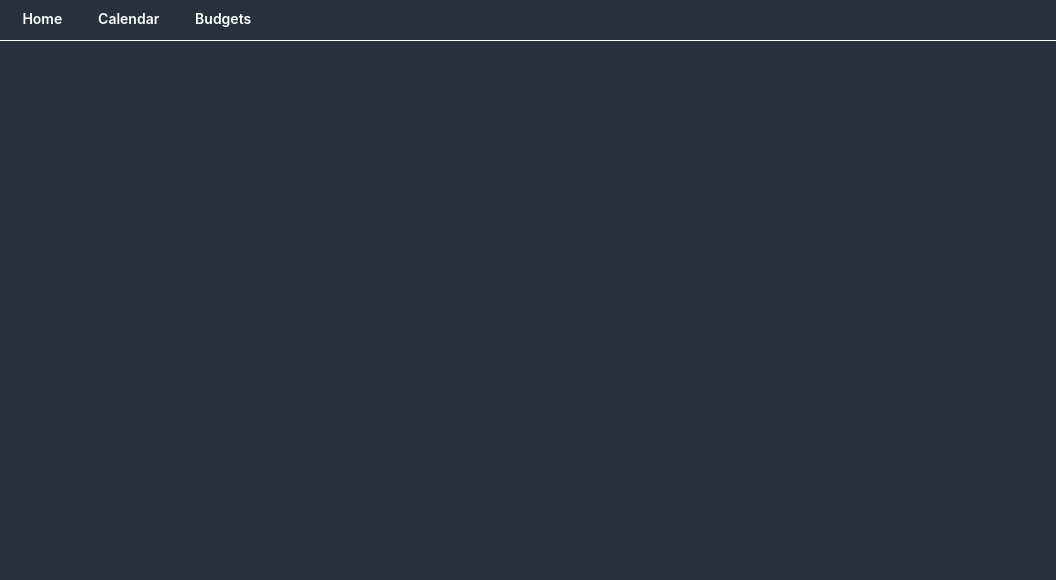
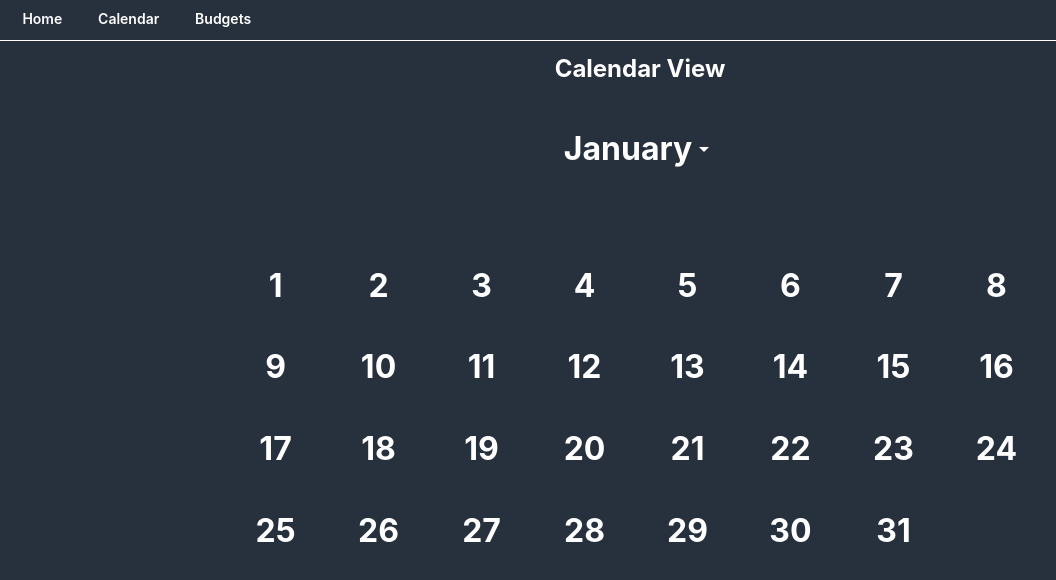
Before and after one commit to apizzulli/budgeter, a React (Create React App) app in the folder frontend/: page /calendar-view in a window 1280 px wide. Shown: the top 580 px of the page, without its empty margins (0-1056 px from the left). Built offline with nearby package versions, Linux system fonts and the light colour scheme.

Commit message:
added back calendar

```diff
--- a/frontend/src/App.js
+++ b/frontend/src/App.js
@@ -1,6 +1,7 @@
 import logo from './logo.svg';
 import './style/App.css';
 import NavBar from './Components/Global/NavBar.js';
+import CalendarView from './Components/Calendar/CalendarView.js';
 import CreateAccount from './Components/User/CreateAccount.js';
 import Transactions from './Components/Transactions/ViewTransactions.js';
 import AddTransactions from './Components/Transactions/AddTransaction.js';
@@ -25,6 +26,7 @@ function App() {
             <NavBar></NavBar>
             <Routes>
               <Route path = "/" element = {<HomeScreen/>}></Route>
+              <Route path="/calendar-view" element={<CalendarView/>}></Route>
               <Route path="/createBudget" element={<CreateBudget/>}></Route>
               <Route path="/editBudget" element={<EditBudget/>}></Route>
               <Route path="/viewBudgets" element={<ViewBudgets/>}></Route>
--- a/frontend/src/Components/Calendar/BirthdayModal.js
+++ b/frontend/src/Components/Calendar/BirthdayModal.js
@@ -1,4 +1,4 @@
-import '../style/birthday_modal_style.css';
+import '../../style/birthday_modal_style.css';
 import Input from '@mui/joy/Input';
 import Button from '@mui/joy/Button';
 import CancelIcon from '@mui/icons-material/Cancel';
--- a/frontend/src/Components/Calendar/Calendar.js
+++ b/frontend/src/Components/Calendar/Calendar.js
@@ -1,5 +1,5 @@
 import CalendarTile from "./CalendarTile";
-import '../style/calendar_style.css';
+import '../../style/calendar_style.css';
 import { useState, useContext } from 'react';
 import Modal from '@mui/joy/Modal';
 import BirthdayModal from "./BirthdayModal";
--- a/frontend/src/Components/Calendar/CalendarTile.js
+++ b/frontend/src/Components/Calendar/CalendarTile.js
@@ -1,5 +1,5 @@
 import { setSelectionRange } from '@testing-library/user-event/dist/utils';
-import '../style/calendar_style.css';
+import '../../style/calendar_style.css';
 import { useState, useEffect } from 'react';
 import CakeIcon from '@mui/icons-material/Cake';
 import Modal from '@mui/joy/Modal';
--- a/frontend/src/Components/Calendar/CalendarView.js
+++ b/frontend/src/Components/Calendar/CalendarView.js
@@ -1,5 +1,6 @@
 import { useState, useContext, createContext } from "react";
-import '../style/calendar_style.css';
+import '../../style/calendar_style.css';
+import '../../style/default_styles.css';
 import Calendar from './Calendar.js';
 import BirthdayModal from './BirthdayModal.js';
 import Modal from '@mui/joy/Modal';
@@ -38,35 +39,41 @@ export default function CalendarView () {
     }
 
     const handleMenuOpen = (event) => {
-        setAnchorEl(event.currentTarget.innerHTML);
+        setAnchorEl(event.currentTarget.parentElement);
     };
 
     const handleClose = () => {
         setAnchorEl(null);
     };
 
+    window.addEventListener('mouseup', function(e) {
+        var x = document.querySelector('#categoryForm');
+        if (e.target != document.querySelector(".menuItem") && Boolean(anchorEl)) {
+            setAnchorEl(null);
+        }
+    });
+
     return(
-        <div class="main">
-            <h2 class="title">Welcome to the Calendar Manager. Here, you can manage all of your birthdays
-                in a convenient calendar view.
+        <div className="verticalFlex">
+            <h2 class="title" style={{marginTop:'1%'}} >Calendar View
             </h2>
-            <div style={{float:'center', marginLeft: 'auto', marginRight: 'auto'}} >
+            <div className="horizontalFlex">
                 <h1>{selectedMonth}</h1>
                 <Menu anchorEl={anchorEl} open={open}>
-                    <MenuItem selected={selectedMonth===MONTHS.JANUARY} onClick={(event)=>handleMonthSelect(event)}>January</MenuItem>
-                    <MenuItem selected={selectedMonth===MONTHS.FEBRUARY} onClick={(event)=>handleMonthSelect(event)}>February</MenuItem>
-                    <MenuItem selected={selectedMonth===MONTHS.MARCH} onClick={(event)=>handleMonthSelect(event)}>March</MenuItem>
-                    <MenuItem selected={selectedMonth===MONTHS.APRIL} onClick={(event)=>handleMonthSelect(event)}>April</MenuItem>
-                    <MenuItem selected={selectedMonth===MONTHS.MAY} onClick={(event)=>handleMonthSelect(event)}>May</MenuItem>
-                    <MenuItem selected={selectedMonth===MONTHS.JUNE} onClick={(event)=>handleMonthSelect(event)}>June</MenuItem>
-                    <MenuItem selected={selectedMonth===MONTHS.JULY} onClick={(event)=>handleMonthSelect(event)}>July</MenuItem>
-                    <MenuItem selected={selectedMonth===MONTHS.AUGUST} onClick={(event)=>handleMonthSelect(event)}>August</MenuItem>
-                    <MenuItem selected={selectedMonth===MONTHS.SEPTEMBER} onClick={(event)=>handleMonthSelect(event)}>September</MenuItem>
-                    <MenuItem selected={selectedMonth===MONTHS.OCTOBER} onClick={(event)=>handleMonthSelect(event)}>October</MenuItem>
-                    <MenuItem selected={selectedMonth===MONTHS.NOVEMBER} onClick={(event)=>handleMonthSelect(event)}>November</MenuItem>
-                    <MenuItem selected={selectedMonth===MONTHS.DECEMBER} onClick={(event)=>handleMonthSelect(event)}>December</MenuItem>
+                    <MenuItem id="menuItem" selected={selectedMonth===MONTHS.JANUARY} onClick={(event)=>handleMonthSelect(event)}>January</MenuItem>
+                    <MenuItem id="menuItem" selected={selectedMonth===MONTHS.FEBRUARY} onClick={(event)=>handleMonthSelect(event)}>February</MenuItem>
+                    <MenuItem id="menuItem" selected={selectedMonth===MONTHS.MARCH} onClick={(event)=>handleMonthSelect(event)}>March</MenuItem>
+                    <MenuItem id="menuItem" selected={selectedMonth===MONTHS.APRIL} onClick={(event)=>handleMonthSelect(event)}>April</MenuItem>
+                    <MenuItem id="menuItem" selected={selectedMonth===MONTHS.MAY} onClick={(event)=>handleMonthSelect(event)}>May</MenuItem>
+                    <MenuItem id="menuItem" selected={selectedMonth===MONTHS.JUNE} onClick={(event)=>handleMonthSelect(event)}>June</MenuItem>
+                    <MenuItem id="menuItem" selected={selectedMonth===MONTHS.JULY} onClick={(event)=>handleMonthSelect(event)}>July</MenuItem>
+                    <MenuItem id="menuItem" selected={selectedMonth===MONTHS.AUGUST} onClick={(event)=>handleMonthSelect(event)}>August</MenuItem>
+                    <MenuItem id="menuItem" selected={selectedMonth===MONTHS.SEPTEMBER} onClick={(event)=>handleMonthSelect(event)}>September</MenuItem>
+                    <MenuItem id="menuItem" selected={selectedMonth===MONTHS.OCTOBER} onClick={(event)=>handleMonthSelect(event)}>October</MenuItem>
+                    <MenuItem id="menuItem" selected={selectedMonth===MONTHS.NOVEMBER} onClick={(event)=>handleMonthSelect(event)}>November</MenuItem>
+                    <MenuItem id="menuItem" selected={selectedMonth===MONTHS.DECEMBER} onClick={(event)=>handleMonthSelect(event)}>December</MenuItem>
                 </Menu>
-                    <div style={{width:'50%'}}>
+                    <div>
                         <ArrowDropDownIcon style={{display:anchorEl ? 'none': 'block'}}onClick={handleMenuOpen}></ArrowDropDownIcon>
                         <ArrowDropUpIcon style={{display:anchorEl ? 'block': 'none'}}onClick={()=>setAnchorEl(null)}></ArrowDropUpIcon>
                     </div>
--- a/frontend/src/Components/Global/CategoryForm.js
+++ b/frontend/src/Components/Global/CategoryForm.js
@@ -26,14 +26,12 @@ export default function CategoryForm({savedCategories, saveCategories}) {
 
     window.addEventListener('mouseup', function(e) {
         var x = document.querySelector('#categoryForm');
-        console.log("s");
         if (e.target != document.querySelector(".menuItem") && Boolean(anchorEl)) {
             setAnchorEl(null);
         }
     });
 
     const handleMenuOpen = (event) => {
-        console.log("s");
         setAnchorEl(event.currentTarget.parentElement);
     };
 
--- a/frontend/src/Components/HomeScreen.js
+++ b/frontend/src/Components/HomeScreen.js
@@ -14,7 +14,7 @@ export default function HomeScreen() {
     const { userId, setUserId } = useContext(BudgetContext);
 
     return(
-        <div className='verticalFlex' style={{marginTop:'1%'}}>
+        <div className='verticalFlex' style={{marginTop:'2%', width:'100%'}}>
             <h1 style={{margin: 0}}>Welcome to Budgeter</h1>
             <h3>By Anthony Pizzulli.</h3>
             {
@@ -25,7 +25,7 @@ export default function HomeScreen() {
                     </div>
                 )
                 :
-                (<div className='verticalFlex' style={{marginTop:'8%', height:'100%'}}>
+                (<div className='verticalFlex' style={{marginTop:'2%', height:'100%'}}>
                     <Button onClick={()=>{navigate("/viewBudgets")}} size='lg' variant='outlined' style={{color:'white', marginBottom:'1%'}}>View Budgets</Button>
                     <Button onClick={()=>{navigate("/createBudgets")}} size='lg' variant='outlined'style={{color:'white', marginBottom:'1%'}}>Create New Budget</Button>
                     <Button onClick={()=>{navigate("/addTransaction")}} size='lg' variant='outlined'style={{color:'white'}}>Log a transaction</Button>
--- a/frontend/src/Components/Transactions/ViewTransactions.js
+++ b/frontend/src/Components/Transactions/ViewTransactions.js
@@ -22,7 +22,7 @@ export default function ViewTransactions() {
 
     const navigate = useNavigate();
     const location = useLocation();
-    const [ transactions, setTransactions ] = useState(JSON.parse(localStorage.getItem("selectedBudget")).transactions.sort((a, b) => b.date - a.date));
+    const [ transactions, setTransactions ] = useState(JSON.parse(localStorage.getItem("selectedBudget")).transactions.sort((a, b) => new Date(b.date) - new Date(a.date)));
     const [ remainingVals, setRemainingVals ] = useState(JSON.parse(localStorage.getItem("remainingVals")));
     const budgetName = useState(JSON.parse(localStorage.getItem("selectedBudget")).name);
 
```
